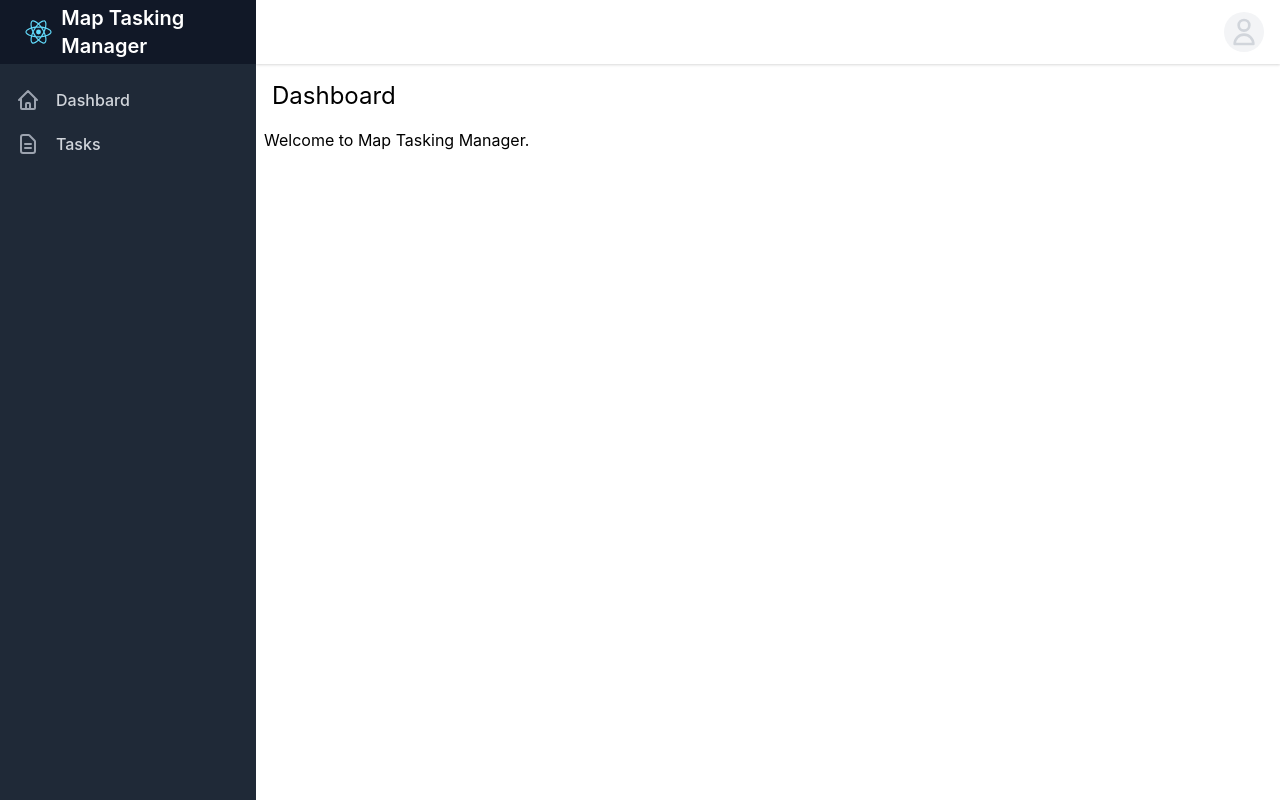
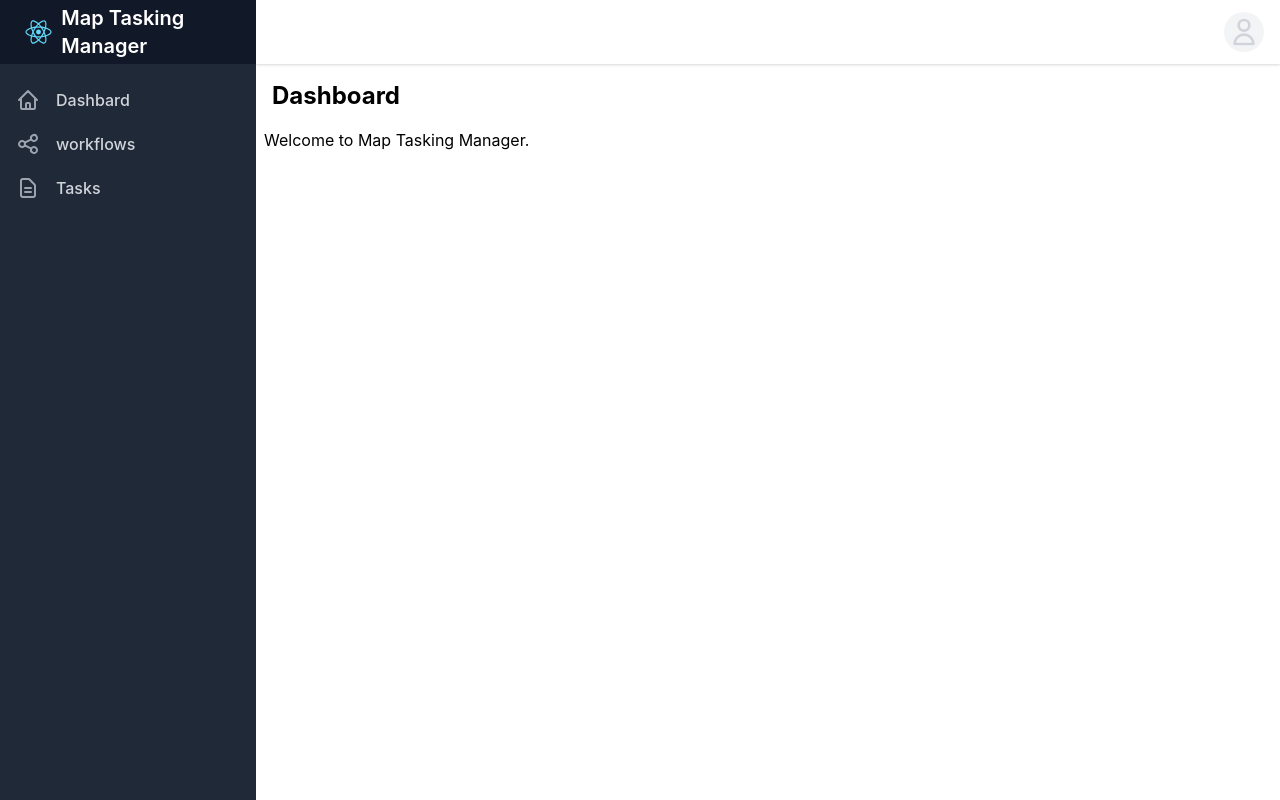
Before and after one commit to shomrkm/map-masking-manager, a React (Create React App) app in the folder frontend/: page / in a window 1280 px wide. Built offline with nearby package versions, Linux system fonts and the light colour scheme; a web font is replaced by a local one; what @tailwindcss/typography would draw is missing.

Commit message:
feat: Add base for Workflow pages.

```diff
--- a/frontend/src/components/Layout/Sidebar/Sidebar.tsx
+++ b/frontend/src/components/Layout/Sidebar/Sidebar.tsx
@@ -1,5 +1,5 @@
 import { Dialog, Transition } from '@headlessui/react';
-import { HomeIcon, DocumentTextIcon, XIcon } from '@heroicons/react/outline';
+import { HomeIcon, ShareIcon, DocumentTextIcon, XIcon } from '@heroicons/react/outline';
 import React from 'react';
 import { NavLink } from 'react-router-dom';
 
@@ -14,6 +14,7 @@ type SideNavigationItem = {
 const SideNavigation = () => {
   const navigation = [
     { name: 'Dashbard', to: '/dashboard', icon: HomeIcon },
+    { name: 'workflows', to: '/workflows', icon: ShareIcon },
     { name: 'Tasks', to: '/tasks', icon: DocumentTextIcon },
   ] as SideNavigationItem[];
 
--- a/frontend/src/features/misc/routes/dashboard.tsx
+++ b/frontend/src/features/misc/routes/dashboard.tsx
@@ -1,8 +1,8 @@
 export const Dashboard = () => {
   return (
-    <>
-      <h1 className="p-4 text-2xl">Dashboard</h1>
+    <div className="flex-col">
+      <h1 className="p-4 text-2xl font-bold">Dashboard</h1>
       <div className="pl-2 text-base">Welcome to Map Tasking Manager.</div>
-    </>
+    </div>
   );
 };
--- /dev/null
+++ b/frontend/src/features/workflows/index.ts
@@ -0,0 +1 @@
+export * from './routes';
--- /dev/null
+++ b/frontend/src/features/workflows/routes/Workflow.tsx
@@ -0,0 +1,11 @@
+import { useParams } from 'react-router-dom';
+
+export const Workflow = () => {
+  const { workflowId } = useParams();
+  return (
+    <div className="overflow-y-scroll flex-col m-4">
+      <div className="text-2xl font-bold">Workflow Page</div>
+      <div>{`workflow id: ${workflowId}`}</div>
+    </div>
+  );
+};
--- /dev/null
+++ b/frontend/src/features/workflows/routes/Workflows.tsx
@@ -0,0 +1,7 @@
+export const Workflows = () => {
+  return (
+    <div className="overflow-y-scroll flex-col m-4">
+      <div className="text-2xl font-bold">Workflows Page</div>
+    </div>
+  );
+};
--- /dev/null
+++ b/frontend/src/features/workflows/routes/index.tsx
@@ -0,0 +1,14 @@
+import { Navigate, Route, Routes } from 'react-router-dom';
+
+import { Workflow } from './Workflow';
+import { Workflows } from './Workflows';
+
+export const WorkflowsRoutes = () => {
+  return (
+    <Routes>
+      <Route path="" element={<Workflows />} />
+      <Route path=":workflowId" element={<Workflow />} />
+      <Route path="*" element={<Navigate to="." />} />
+    </Routes>
+  );
+};
--- a/frontend/src/routes/index.tsx
+++ b/frontend/src/routes/index.tsx
@@ -5,6 +5,7 @@ import { Spinner } from '@/components/Elements';
 import { MainLayout } from '@/components/Layout';
 import { lazyImport } from '@/utils/lazyImport';
 
+const { WorkflowsRoutes } = lazyImport(() => import('@/features/workflows'), 'WorkflowsRoutes');
 const { TasksRoutes } = lazyImport(() => import('@/features/tasks'), 'TasksRoutes');
 const { Dashboard } = lazyImport(() => import('@/features/misc'), 'Dashboard');
 
@@ -30,6 +31,7 @@ export const AppRoutes = () => {
       path: '/',
       element: <App />,
       children: [
+        { path: '/workflows/*', element: <WorkflowsRoutes /> },
         { path: '/tasks/*', element: <TasksRoutes /> },
         { path: '/dashboard', element: <Dashboard /> },
         { path: '/', element: <Dashboard /> },
```
